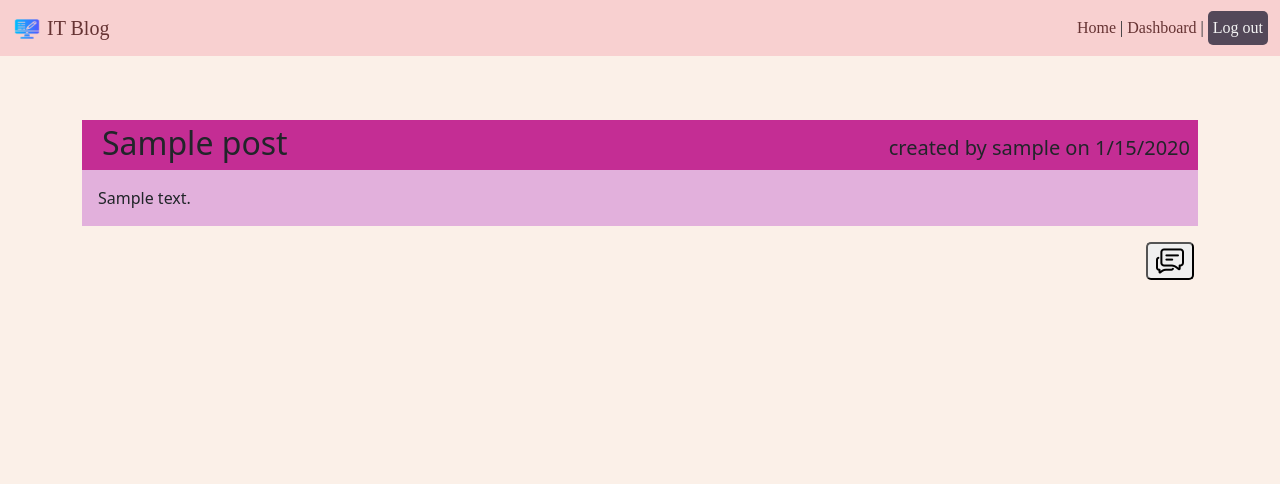
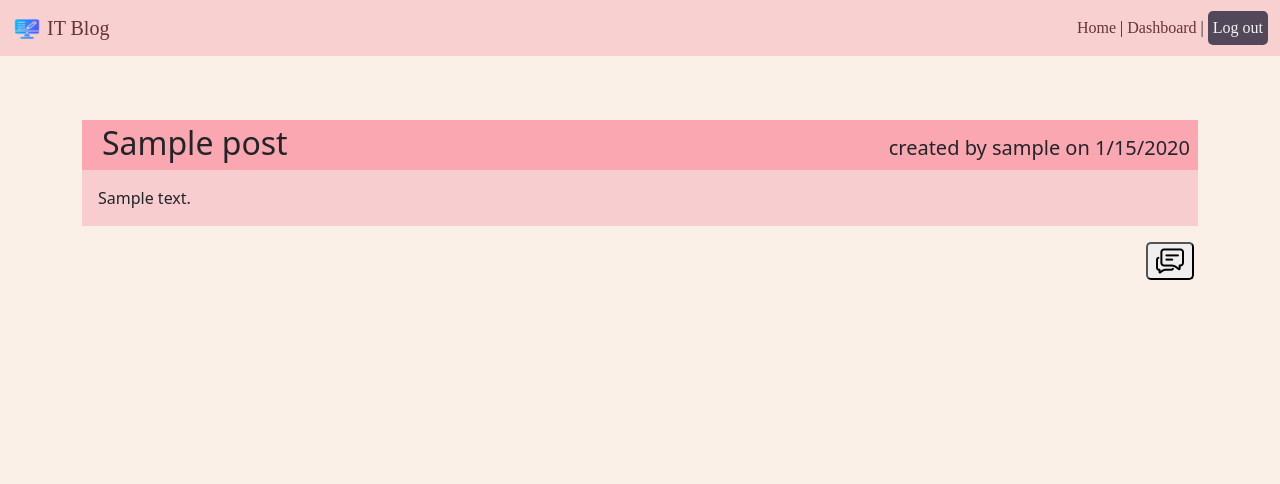
Before and after one commit to leeclaire156/Interesting-Tech-Blog, a Node server app: page /post/1 in a window 1280 px wide. Shown: the top 484 px of the page. Run offline with Node 20, Linux system fonts and the light colour scheme; a user stored in the database is signed in; tables that the repository leaves empty hold one stand-in row (values such as "Sample post"); some libraries are stand-ins or nearby versions; some web fonts are replaced.

Commit message:
Changes CSS variables and new-post-button attributes

```diff
--- a/public/css/style.css
+++ b/public/css/style.css
@@ -1,18 +1,13 @@
 :root {
     --background-color: #FBF0E8;
-    --border-color: #F8D0D0;
+    --nav-color: #F8D0D0;
     --button-color: #534859;
-    /*purpleish-gray*/
-    --primary-text-color: #e2b0dc;
-    /*can change*/
-    --secondary-text-color: #c42d94;
-    /*can change*/
-    --tertiary-text-color: #F4F4F4;
-    --box-color-pink: #FFCCCC;
-    /*can change*/
-    --color: #CC9999;
-    --colour: #996666;
-    --co: #663333;
+    --header-color: #faa7b1;
+    --body-color: #f8cdcf;
+    --text-color: #F4F4F4;
+    --light-brown: #CC9999;
+    --brown: #996666;
+    --dark-brown: #663333;
     /* Add font size and increase nav bar font sizes */
 }
 
@@ -25,23 +20,23 @@ nav {
 }
 
 a {
-    color: var(--co);
+    color: var(--dark-brown);
     text-decoration: none;
 }
 
 .navbar {
-    background-color: var(--border-color) !important;
+    background-color: var(--nav-color) !important;
 }
 
 .navbar-brand {
-    color: var(--co) !important;
+    color: var(--dark-brown) !important;
 }
 
 .login-form,
 .signup-form {
     background-color: white;
     margin: 1rem;
-    border: 2px var(--color) solid;
+    border: 2px var(--light-brown) solid;
     border-radius: 5px;
     padding: 10px;
 }
@@ -52,7 +47,7 @@ a {
     border: 2px white solid;
     border-radius: 5px;
     padding: 10px;
-    box-shadow: 2px 2px 14px var(--border-color);
+    box-shadow: 2px 2px 14px var(--nav-color);
 }
 
 button {
@@ -65,33 +60,32 @@ button {
     padding: 5px;
     border: var(--button-color);
     background-color: var(--button-color);
-    color: var(--tertiary-text-color);
+    color: var(--text-color);
 }
 
 .back-button {
     padding: 5px;
-    border: var(--colour);
-    background-color: var(--colour);
-    color: var(--tertiary-text-color);
+    border: var(--brown);
+    background-color: var(--brown);
+    color: var(--text-color);
 }
 
 .post-button {
     padding: 5px;
-    border: var(--co);
-    background-color: var(--co);
-    color: var(--tertiary-text-color);
+    border: var(--dark-brown);
+    background-color: var(--dark-brown);
+    color: var(--text-color);
 }
 
-.icon-button {
+.new-post-button {
     border: 3px var(--button-color) solid;
-    background-color: var(--border-color);
+    background-color: var(--nav-color);
 }
 
 .post-header {
-    background-color: var(--secondary-text-color);
-
+    background-color: var(--header-color);
 }
 
 .post-main {
-    background-color: var(--primary-text-color);
+    background-color: var(--body-color);
 }
--- a/views/dashboard.handlebars
+++ b/views/dashboard.handlebars
@@ -63,7 +63,7 @@
 </form>
 
 <div class="buttons mt-2 d-flex justify-content-end">
-    <button id="new-post-button" class="icon-button">
+    <button class="new-post-button">
         <img src="/images/new_post-Icon_Hubs-32px.png" alt="New Post Icon">
     </button>
 </div>
```
